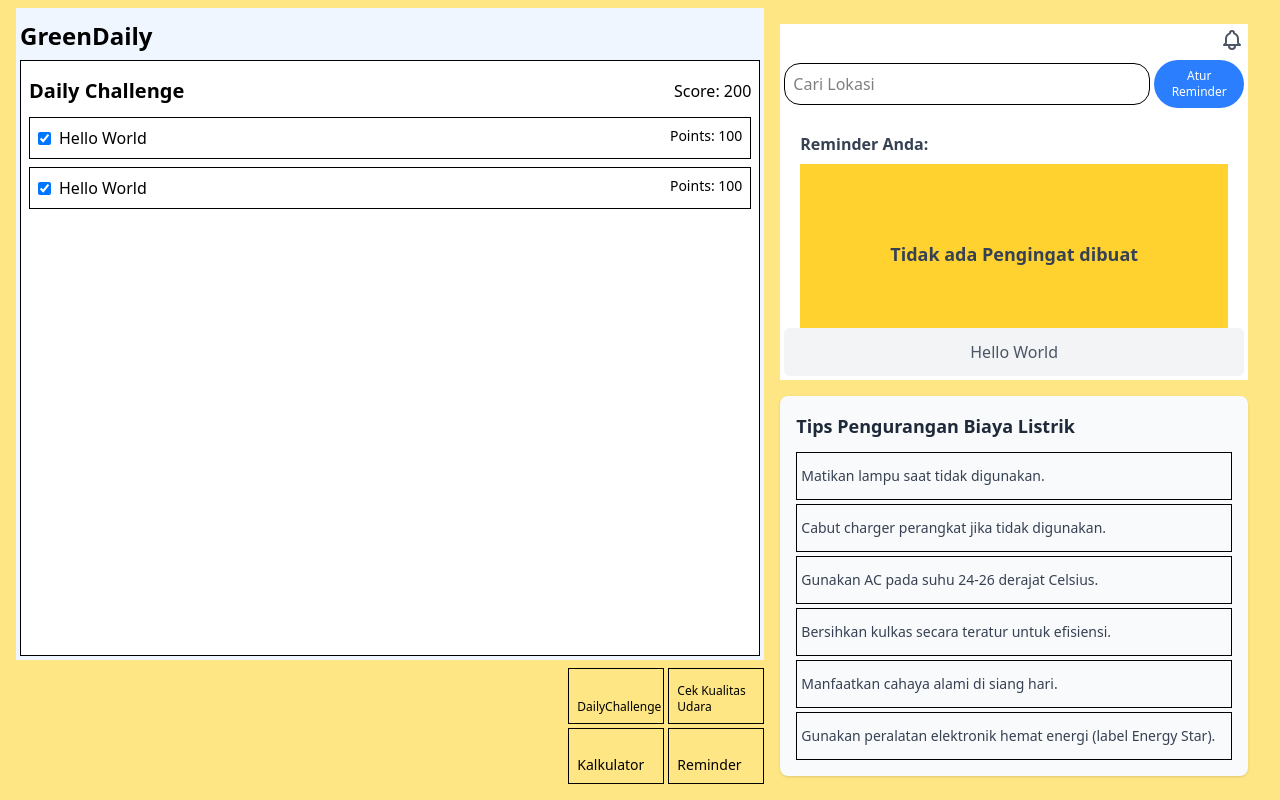
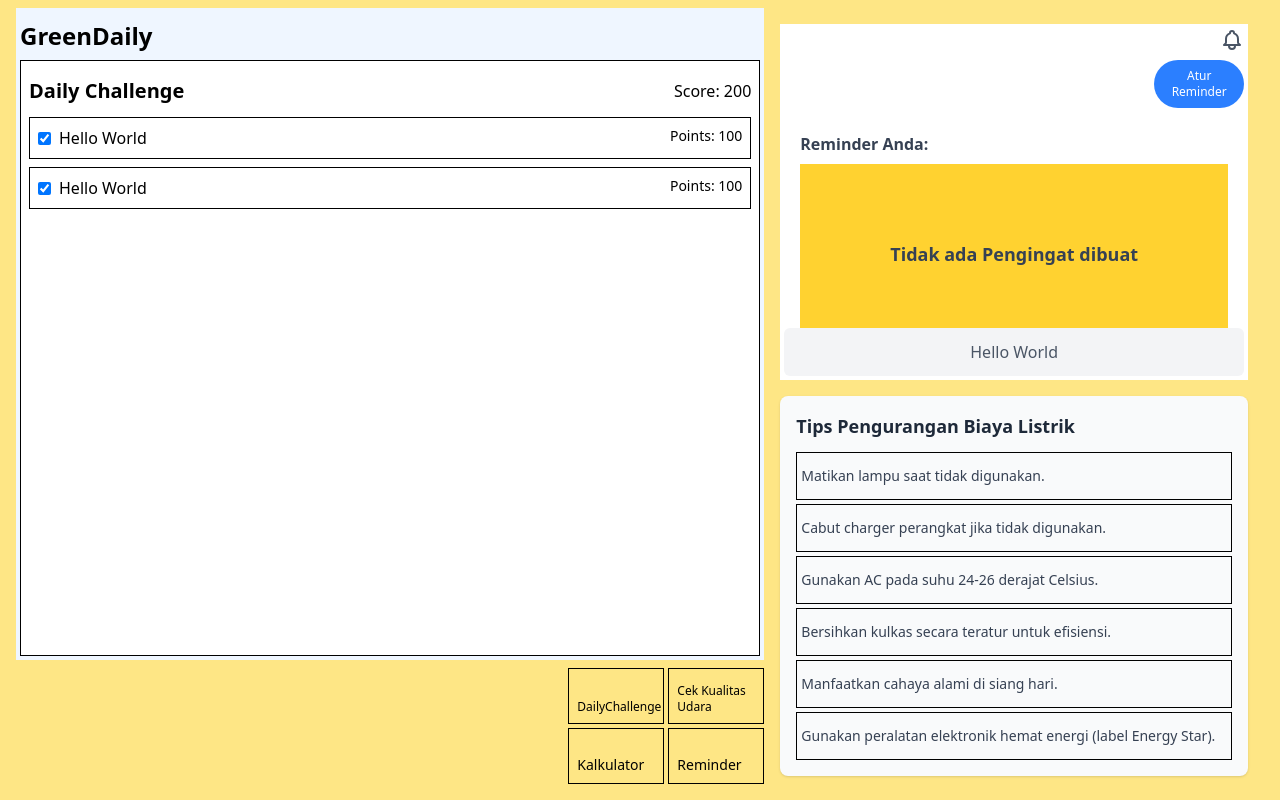
Before and after one commit to sihotang-yonathan1/GreenDaily, a React (Vite) app: page / in a window 1280 px wide. Built offline with nearby package versions, Linux system fonts and the light colour scheme.

Commit message:
fix: Hide the search bar

```diff
--- a/src/app/reminder/index.tsx
+++ b/src/app/reminder/index.tsx
@@ -124,7 +124,7 @@ export function ReminderLayout({children}: PropsWithChildren){
         ) : (
           <>
             <div className="flex flex-row gap-x-1 py-2 w-full items-center">
-              <div className="flex border rounded-2xl w-full">
+              <div className="flex invisible border rounded-2xl w-full">
                 <input type="text" className="border-none outline-none px-2 py-2" placeholder="Cari Lokasi"/>
               </div>
               <button
```
